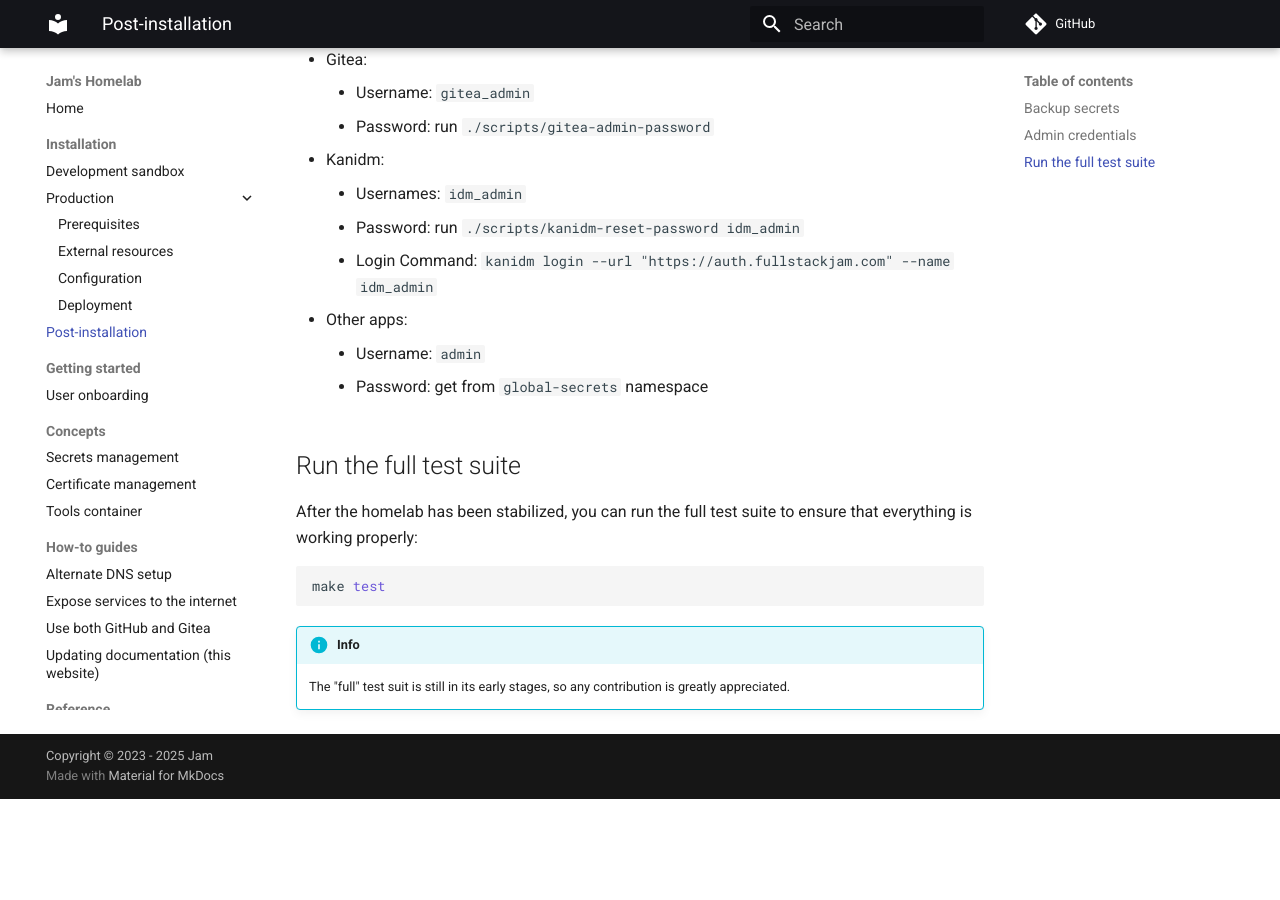
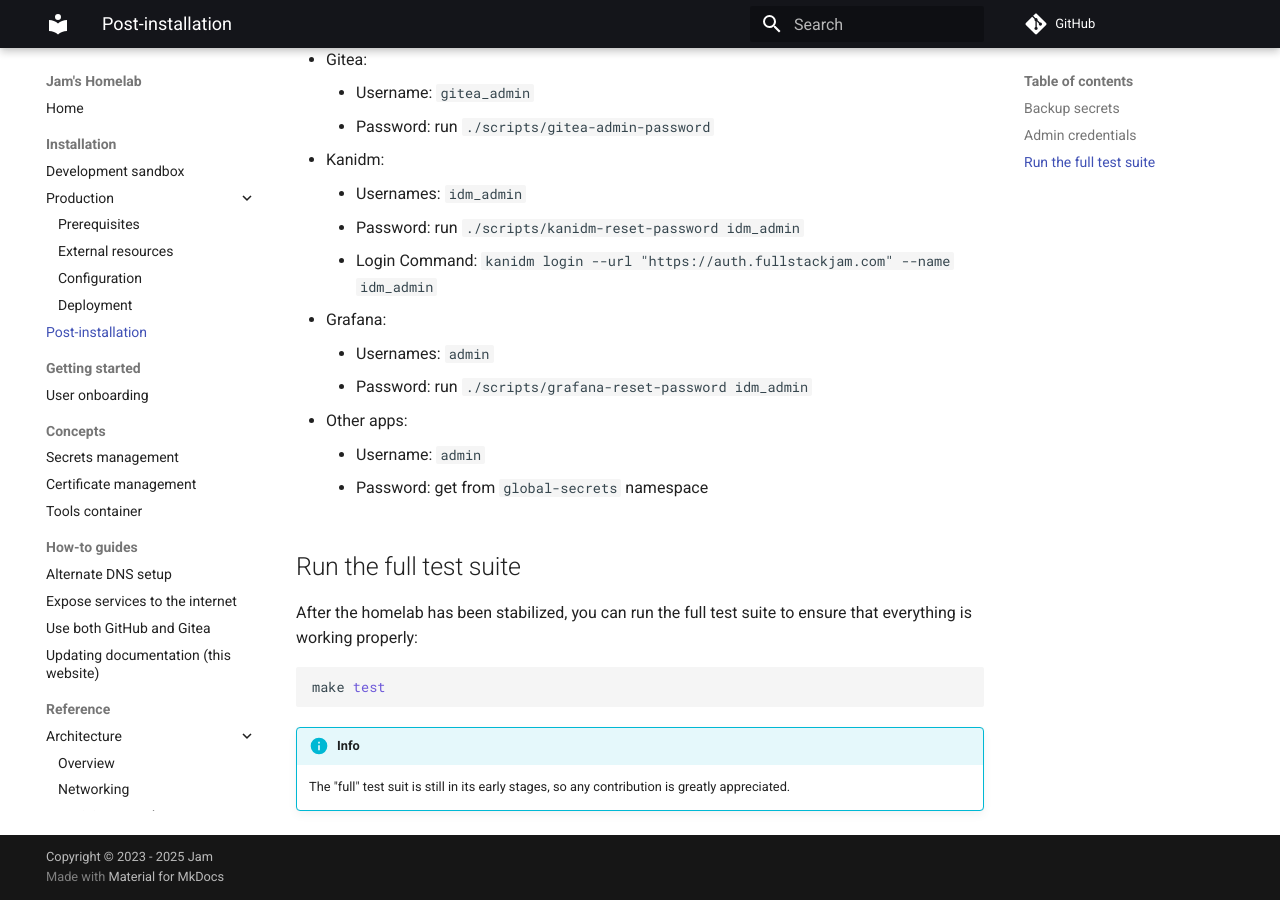
Before and after one commit to fullstackjam/k8s-gitops, an MkDocs documentation site: the page built from docs/installation/post-installation.md, in a window 1280 px wide and 900 px high, scrolled down 603 px. Built offline with MkDocs 1.6.1 and Material for MkDocs 9.7.7, drawn with Linux system fonts in a browser that asks for light colours; comment, search, counter and statistics services are not loaded; before the commit the page ends 1402 px from its top, so only the background shows below that.

Commit message:
feat: Add Grafana admin password retrieval script and update existing password scripts

```diff
--- a/docs/installation/post-installation.md
+++ b/docs/installation/post-installation.md
@@ -22,6 +22,9 @@
     - Usernames: `idm_admin`
     - Password: run `./scripts/kanidm-reset-password idm_admin`
     - Login Command: `kanidm login --url "https://auth.fullstackjam.com" --name idm_admin`
+- Grafana:
+    - Usernames: `admin`
+    - Password: run `./scripts/grafana-reset-password idm_admin`
 - Other apps:
     - Username: `admin`
     - Password: get from `global-secrets` namespace
```
Also changed, not shown: 3 other files.
